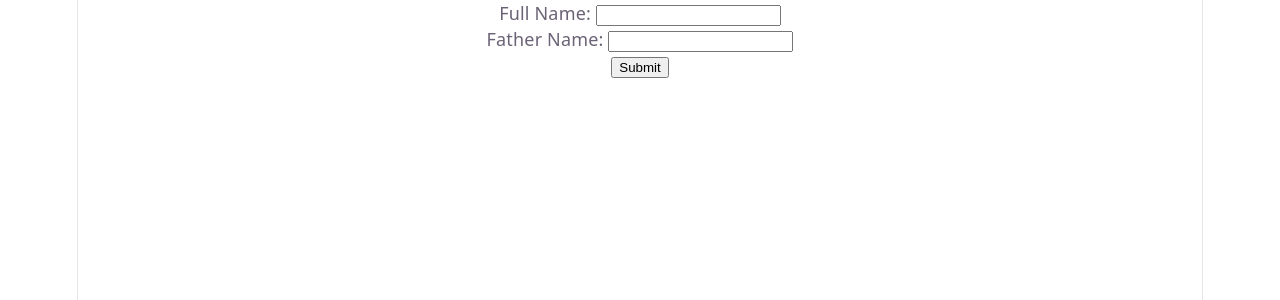
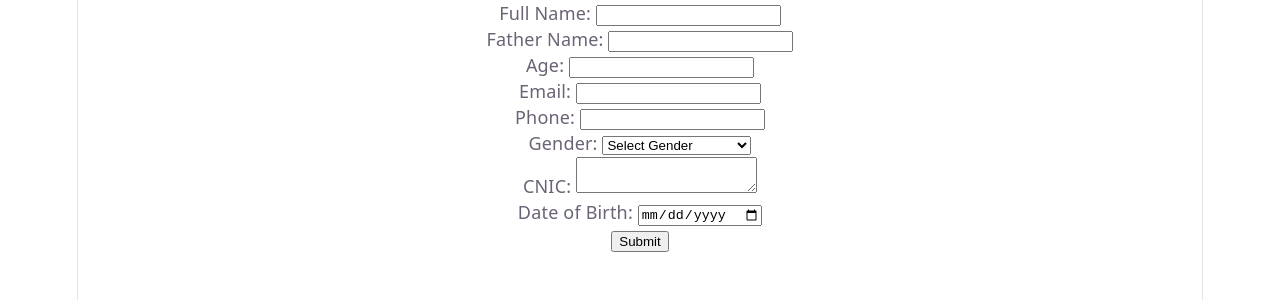
Before and after one commit to Tahir-Dars/SapphireCS_Tasks, a React (Vite) app in the folder Task002_ForminReact/corefiles/: page / in a window 1280 px wide. Shown: the top 300 px of the page. Built offline with nearby package versions, Linux system fonts and the light colour scheme.

Commit message:
a few other changes

```diff
--- a/Task002_ForminReact/corefiles/src/App.jsx
+++ b/Task002_ForminReact/corefiles/src/App.jsx
@@ -20,6 +20,7 @@ function App() {
       <div>
         <label>Full Name: </label>
         <input
+          className={errors.firstName ? "erroratinput" : ""}
           {...register("firstName", {
             required: "This field is required",
             minLength: {
@@ -32,7 +33,7 @@ function App() {
             },
           })}
         />
-        {errors.firstName && <p>{errors.firstName.message}</p>}
+        {errors.firstName && <p className="errormsg">{errors.firstName.message}</p>}
       </div>
       <div>
         <label>Father Name: </label>
@@ -52,9 +53,100 @@ function App() {
         />
         {errors.fatherName && <p className="errormsg">{errors.fatherName.message}</p>}
       </div>
+      <div>
+        <label>Age: </label>
+        <input
+          className={errors.age ? "erroratinput" : ""}
+          {...register("age", {
+            required: "This field is required",
+            min: {
+              value: 18,
+              message: "Age should be at least 18",
+            },
+            max: {
+              value: 60,
+              message: "Age should be at most 60",
+            },
+          })}
+        />
+        {errors.age && <p className="errormsg">{errors.age.message}</p>}
+      </div>
+      <div>
+        <label>Email: </label>
+        <input
+          className={errors.email ? "erroratinput" : ""}
+          {...register("email", {
+            required: "This field is required",
+            pattern: {
+              value: /^[a-zA-Z0-9._%+-]+@[a-zA-Z0-9.-]+\.[a-zA-Z]{2,}$/,
+              message: "Invalid email address",
+            },
+          })}
+        />
+        {errors.email && <p className="errormsg">{errors.email.message}</p>}
+      </div>
+      <div>
+        <label>Phone: </label>
+        <input
+          className={errors.phone ? "erroratinput" : ""}
+          {...register("phone", {
+            required: "This field is required",
+            pattern: {
+              value: /^\d{11}$/,
+              message: "Phone number should be 11 digits, No spaces or special characters allowed",
+            },
+          })}
+        />
+        {errors.phone && <p className="errormsg">{errors.phone.message}</p>}
+      </div>
+      <div>
+        <label>Gender: </label>
 
+        <select
+          className={errors.gender ? "erroratinput" : ""}
+          {...register("gender", {
+            required: "Please select a gender",
+          })}
+        >
+          <option value="">Select Gender</option>
+          <option value="male">Male</option>
+          <option value="female">Female</option>
+          <option value="dont_wish_to_express">Don't wish to express</option>
+        </select>
+        {errors.gender && <p className="errormsg">{errors.gender.message}</p>}
+      </div>
+      <div>
+        <label>CNIC: </label>
+        <textarea
+          className={errors.cnic ? "erroratinput" : ""}
+          {...register("cnic", {
+            required: "This field is required",
+            minLength: {
+              value: 13,
+              message: "CNIC should be 13 digits",
+            },
+            maxLength: {
+              value: 13,
+              message: "CNIC should be 13 digits",
+            },
+          })}
+        />
+        {errors.cnic && <p className="errormsg">{errors.cnic.message}</p>}
+      </div>
+      <div>
+        <label>Date of Birth: </label>
+        <input
+          type="date"
+          className={errors.dateOfBirth ? "erroratinput" : ""}
+          {...register("dateOfBirth", {
+            required: "This field is required",
+          })}
+        />
+        {errors.dateOfBirth && <p className="errormsg">{errors.dateOfBirth.message}</p>}
+      </div>
       <input type="submit" value="Submit" />
     </form>
+
   )
 }
 
```
